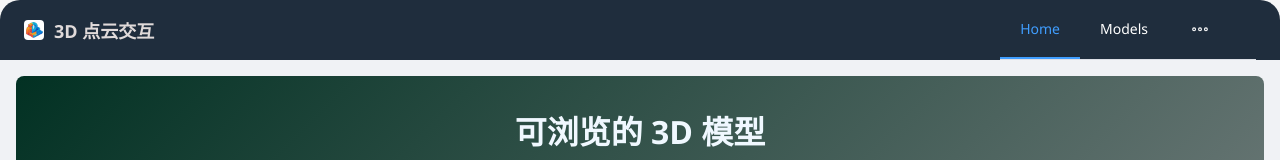
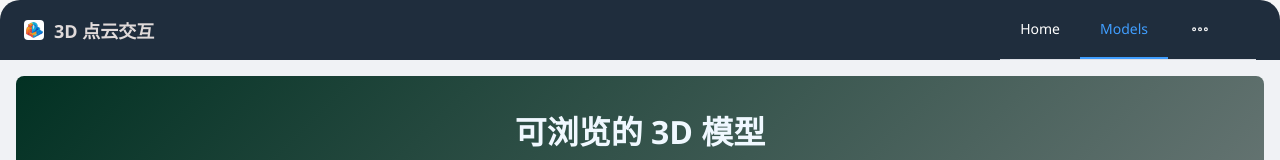
Before and after one commit to 191341025/model-viewer-3d, a Vue app: page /model-viewer-3d/models in a window 1280 px wide. Shown: the top 160 px of the page. Built offline with nearby package versions, Linux system fonts and the light colour scheme.

Commit message:
导航条激活状态bug修复

```diff
--- a/src/components/HeaderNav.vue
+++ b/src/components/HeaderNav.vue
@@ -23,13 +23,21 @@
   </template>
 
   <script setup>
+  import { ref, watch } from 'vue'
   import logo from '@/assets/images/logo.png'
   import { useRouter, useRoute } from 'vue-router'
 
   const router = useRouter()
   const route = useRoute()
 
-  const activeIndex = route.path
+  const activeIndex = ref(route.path) // 初始绑定
+
+  watch(
+    () => route.path,
+    (newPath) => {
+      activeIndex.value = newPath
+    }
+  )
 
   const handleSelect = (index) => {
     if (index !== route.path) {
```
